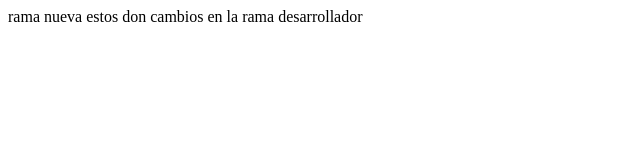
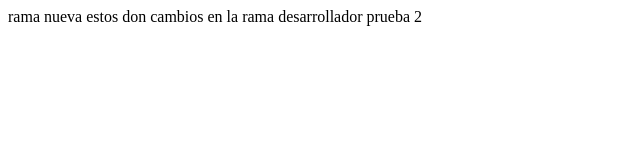
Before and after one commit to 14030598/prueba, a plain HTML site: page Index.html in a window 1280 px wide. Shown: the full height of the page, 0-640 px from the left. Drawn offline with Linux system fonts and the light colour scheme.

Commit message:
Prueba 2

```diff
--- a/Index.html
+++ b/Index.html
@@ -3,6 +3,7 @@
 <body>
 rama nueva
   estos don cambios en la rama desarrollador
+prueba 2
 
 <body>
 
```
